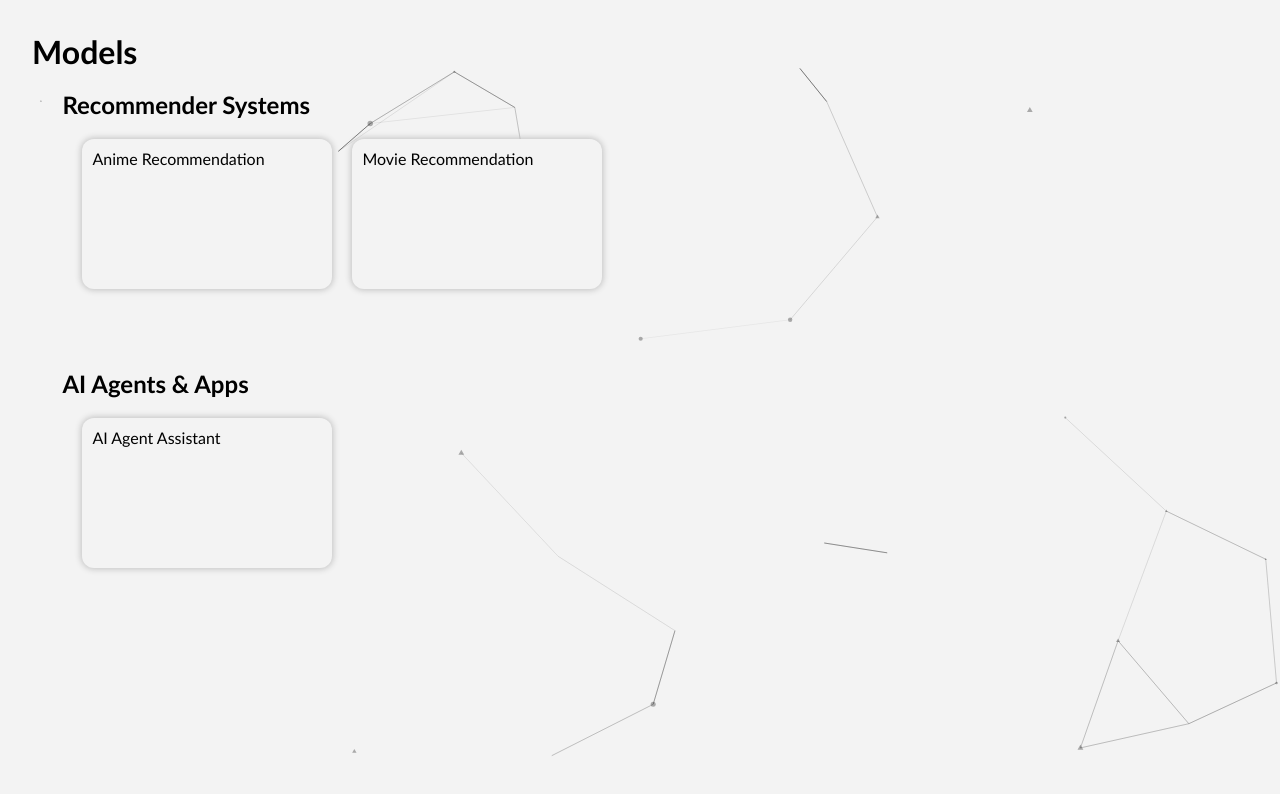
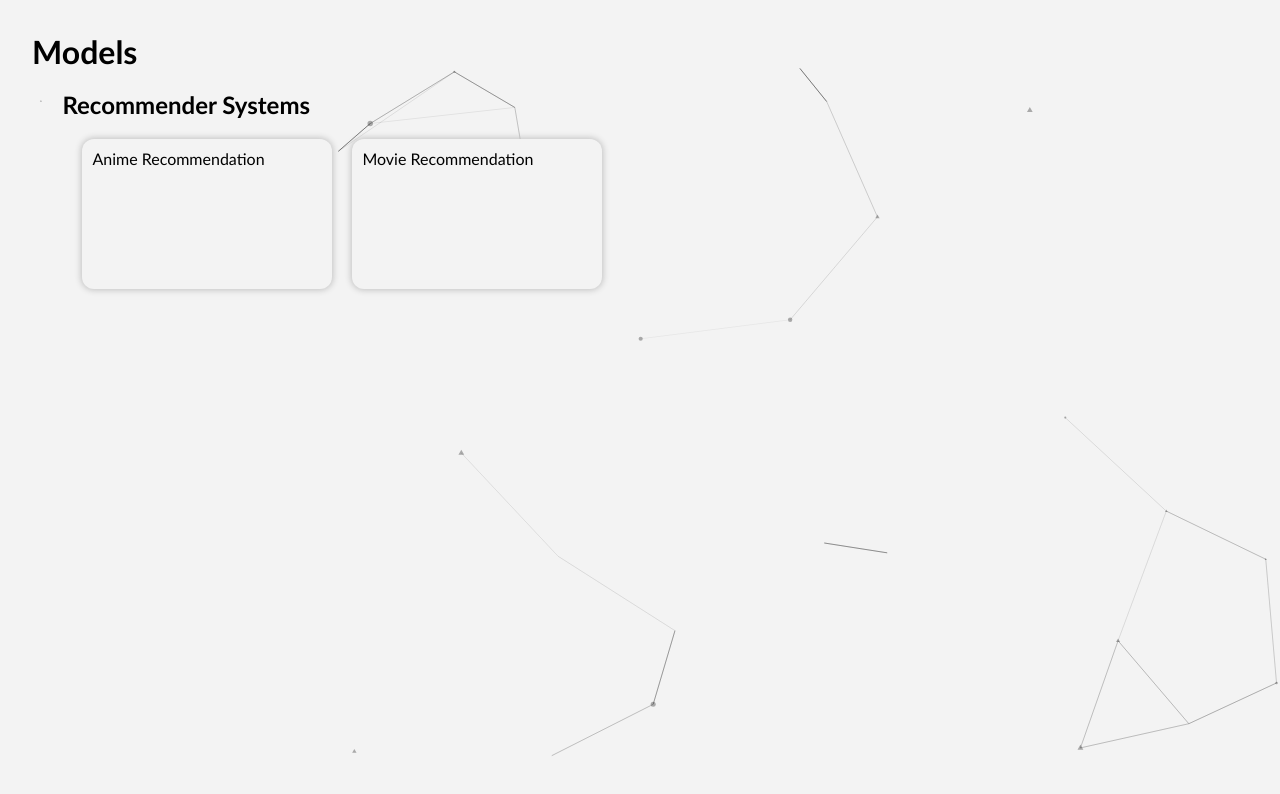
Before and after one commit to SA12IF34/ML-Models-FE, a React (Vite) app: page / in a window 1280 px wide. Shown: the top 794 px of the page. Built offline with nearby package versions, Linux system fonts and the light colour scheme.

Commit message:
remove ai agent

```diff
--- a/src/pages/Home.jsx
+++ b/src/pages/Home.jsx
@@ -112,7 +112,7 @@ function Home() {
                         </Link>
                     </div>
                 </div>
-                <div className="models-container">
+                {/* <div className="models-container">
                     <h2>AI Agents & Apps</h2>
                     <div className="container">
                         <Link to='/apps/python-agent/'>
@@ -121,7 +121,7 @@ function Home() {
                             </div>
                         </Link>
                     </div>
-                </div>
+                </div> */}
             </div>
         </main>
         {init && (
```
